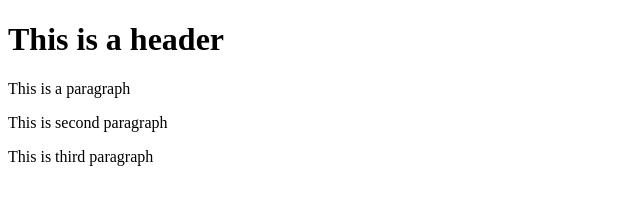
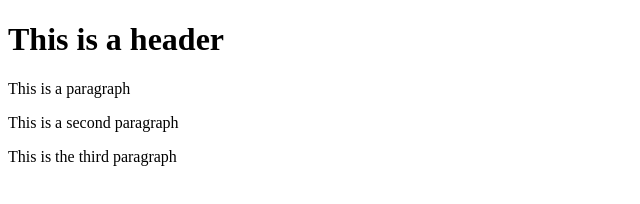
Before and after one commit to AnnanyaBhandari/git-test, a website: page index.html in a window 1280 px wide. Shown: the full height of the page, 0-640 px from the left. Drawn offline with Linux system fonts and the light colour scheme.

Commit message:
fifth commit

```diff
--- a/index.html
+++ b/index.html
@@ -3,7 +3,7 @@
     <body>
         <h1>This is a header</h1>
         <p>This is a paragraph</p>
-        <p>This is second paragraph</p>
-        <p>This is third paragraph</p>
+        <p>This is a second paragraph</p>
+        <p>This is the third paragraph</p>
     </body>
 </html>
```
Also changed, not shown: package.json (added, +24 -0 lines), 2 other files.
